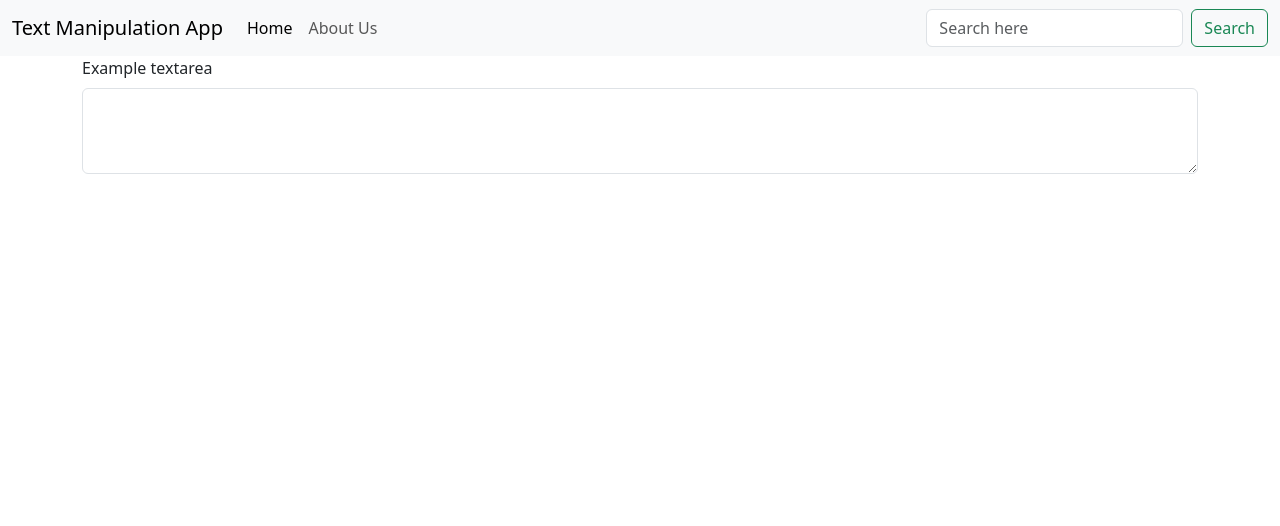
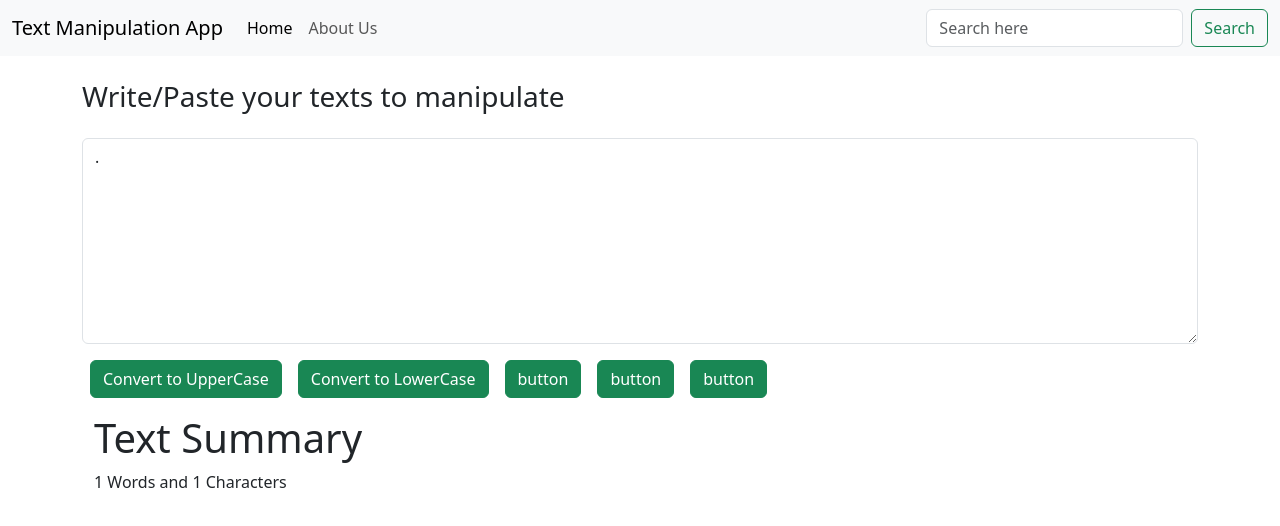
Before and after one commit to hwmzw/Texts-Manipulator-App, a React (Create React App) app in the folder texts-manipulation-app/: page / in a window 1280 px wide. Shown: the top 526 px of the page. Built offline with nearby package versions, Linux system fonts and the light colour scheme.

Commit message:
adding more features

```diff
--- a/texts-manipulation-app/src/App.js
+++ b/texts-manipulation-app/src/App.js
@@ -1,13 +1,17 @@
 import "./App.css";
 import Navbar from "./components/Navbar";
 import TextForm from "./components/TextForm";
+
+
+
 
 function App() {
   return (
     <>
       <Navbar title= "Text Manipulation App"  aboutText="About Us"/>
         <div className="container">
-          <TextForm/>
+          <TextForm title= "Write/Paste your texts to manipulate"/>
+
         </div>
     </>
   );
--- a/texts-manipulation-app/src/components/TextForm.js
+++ b/texts-manipulation-app/src/components/TextForm.js
@@ -1,18 +1,56 @@
-import React from "react";
+import React, {useState} from "react";
 
-export default function TextForm() {
-  return (
+
+export default function TextForm(props) {
+
+    const [text, setText]=useState(".")
+
+    //fuction to convert to upper case
+    const UpperCase = () => {
+        const newText=text.toUpperCase()
+        setText(newText)
+    }
+
+    //function to convert to lowercase
+    const LowerCase = () => {
+      const newText=text.toLowerCase()
+      setText(newText)
+  }
+
+      //function to convert to camel case
+    //   const CamleCase = () => {
+    //     const newText=text.t
+    //     setText(newText)
+    // }
+
+    //handling event
+    const handleOnChange = (event) => {
+      setText(event.target.value)
+    }
+
+    return (
+      <>
     <div>
-      <div className="mb-3">
-        <label for="myTextBox" className="form-label">
-          Example textarea
-        </label>
-        <textarea
-          className="form-control"
-          id="myTextBox"
-          rows="3"
-        ></textarea>
+    <h3 className="mb-3 my-4" >{props.title}</h3>
+
+      <div className="mb-3 my-4">
+        <textarea className="form-control my-3" id="myTextBox" rows="8" value={text} onChange={handleOnChange}>
+        </textarea>
+        <button className= "btn btn-success mx-2" id="uppercase" onClick={UpperCase}>Convert to UpperCase</button>
+        <button className= "btn btn-success mx-2" id="uppercase" onClick={LowerCase}>Convert to LowerCase</button>
+        {/* <button className= "btn btn-success mx-2" id="uppercase" onClick={CamleCase}>Convert to CamleCase</button> */}
+        <button className= "btn btn-success mx-2" id="uppercase" onClick={UpperCase}>button</button>
+        <button className= "btn btn-success mx-2" id="uppercase" onClick={UpperCase}>button</button>
+        <button className= "btn btn-success mx-2" id="uppercase" onClick={UpperCase}>button</button>
       </div>
     </div>
+
+    <div className="container my-3">
+    <h1>Text Summary</h1>
+
+    <p>{text.split(" ").length} Words and {text.length} Characters</p>
+
+    </div>
+    </>
   );
 }
```
